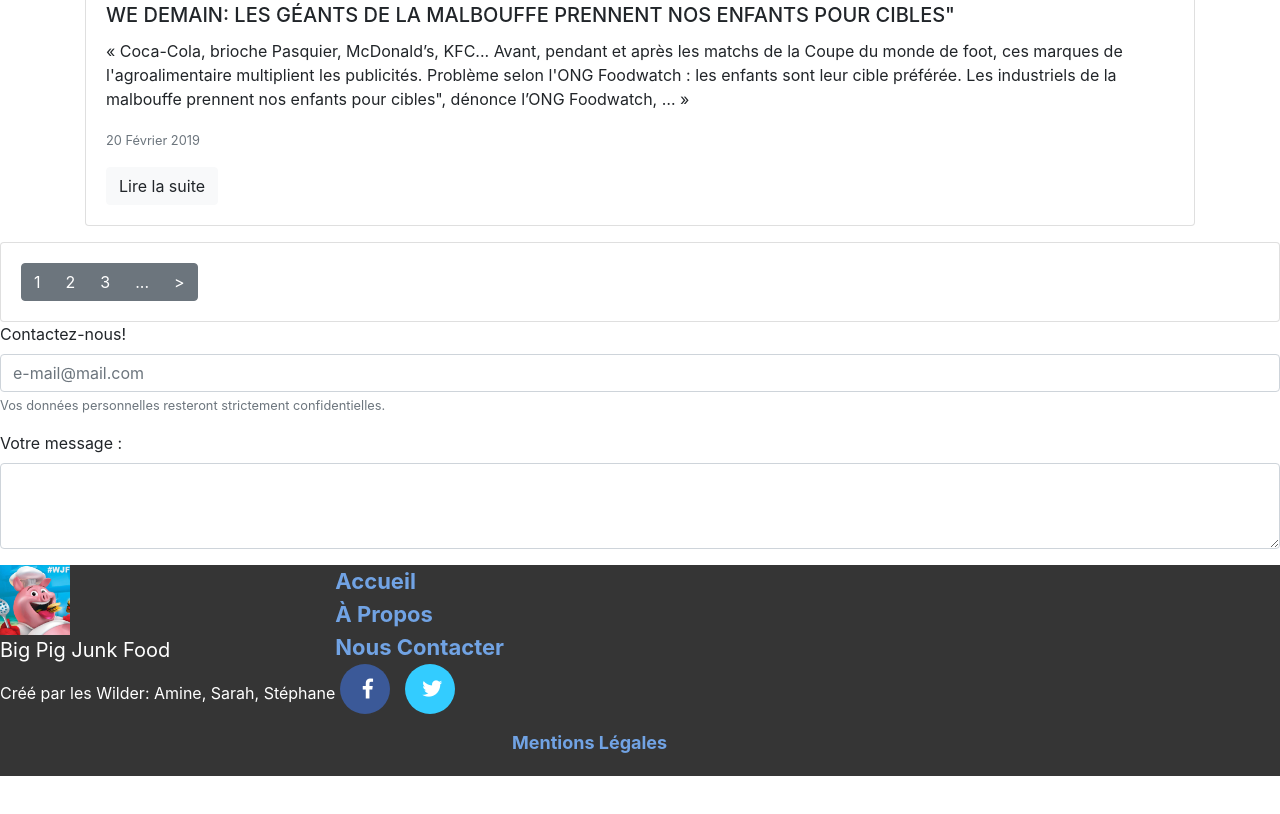
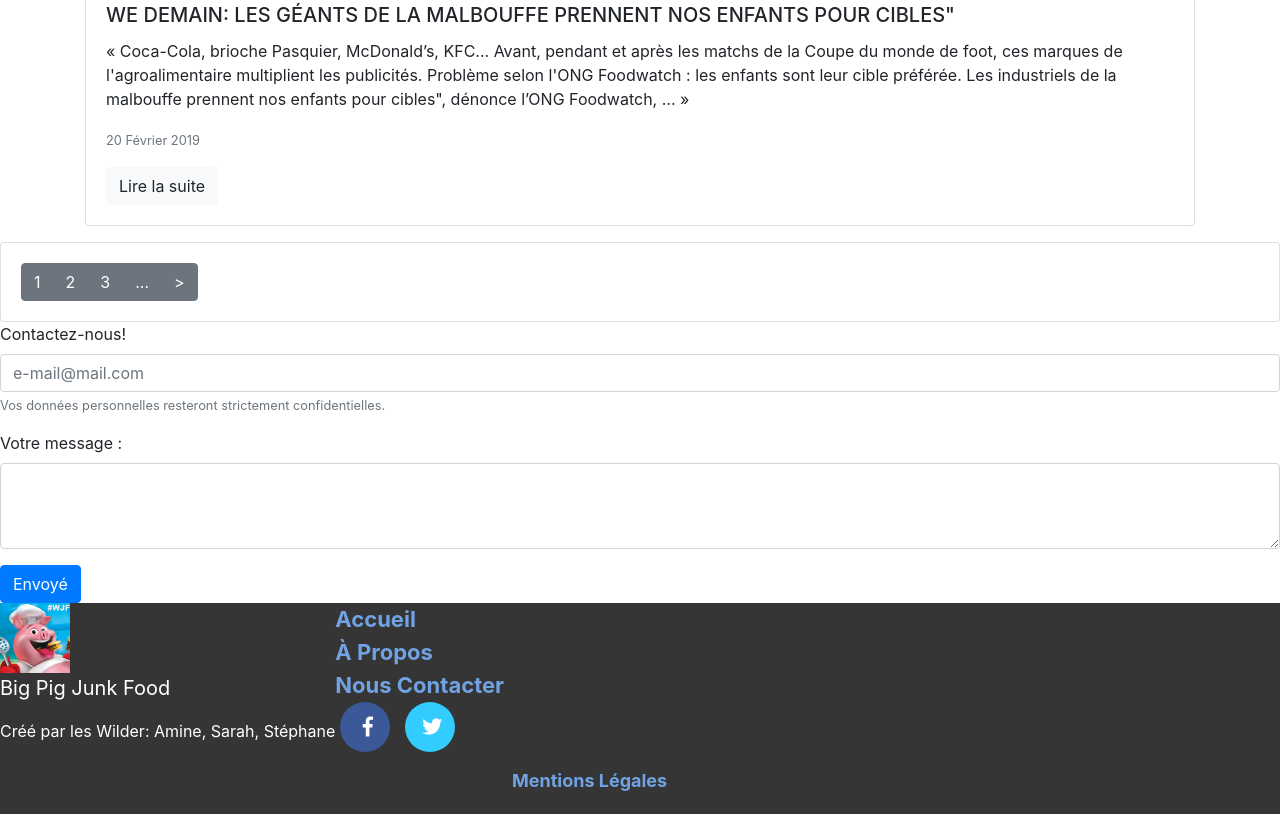
Before and after one commit to stephanevanpe/Projet-Blog, a plain HTML site: page Accueil.html in a window 1280 px wide. Shown: the part 5342-6156 px from the top of the page. Before the commit the page ends 6118 px from the top, so only its background shows below. Drawn offline with nearby package versions, Linux system fonts and the light colour scheme.

Commit message:
mise en place boutton formulaire

```diff
--- a/Accueil.html
+++ b/Accueil.html
@@ -159,6 +159,7 @@
                     <label for="exampleFormControlTextarea1"> Votre message :</label>
                     <textarea class="form-control" id="exampleFormControlTextarea1" rows="3"></textarea>
                 </div>
+                <input class="btn btn-primary" type="submit" value="Envoyé">
             </form>
         </section>
 
```
Also changed, not shown: package-lock.json (added).
